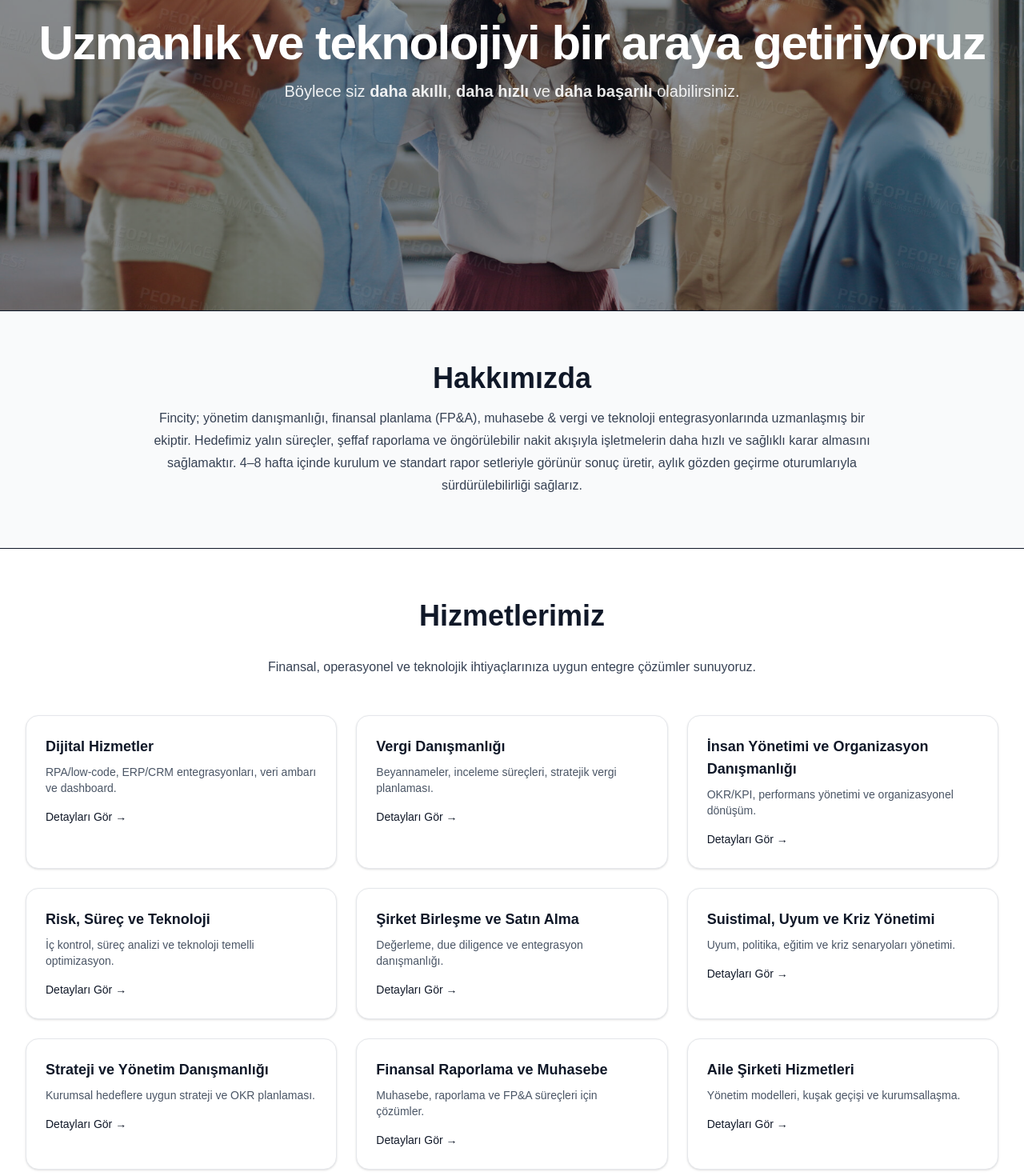
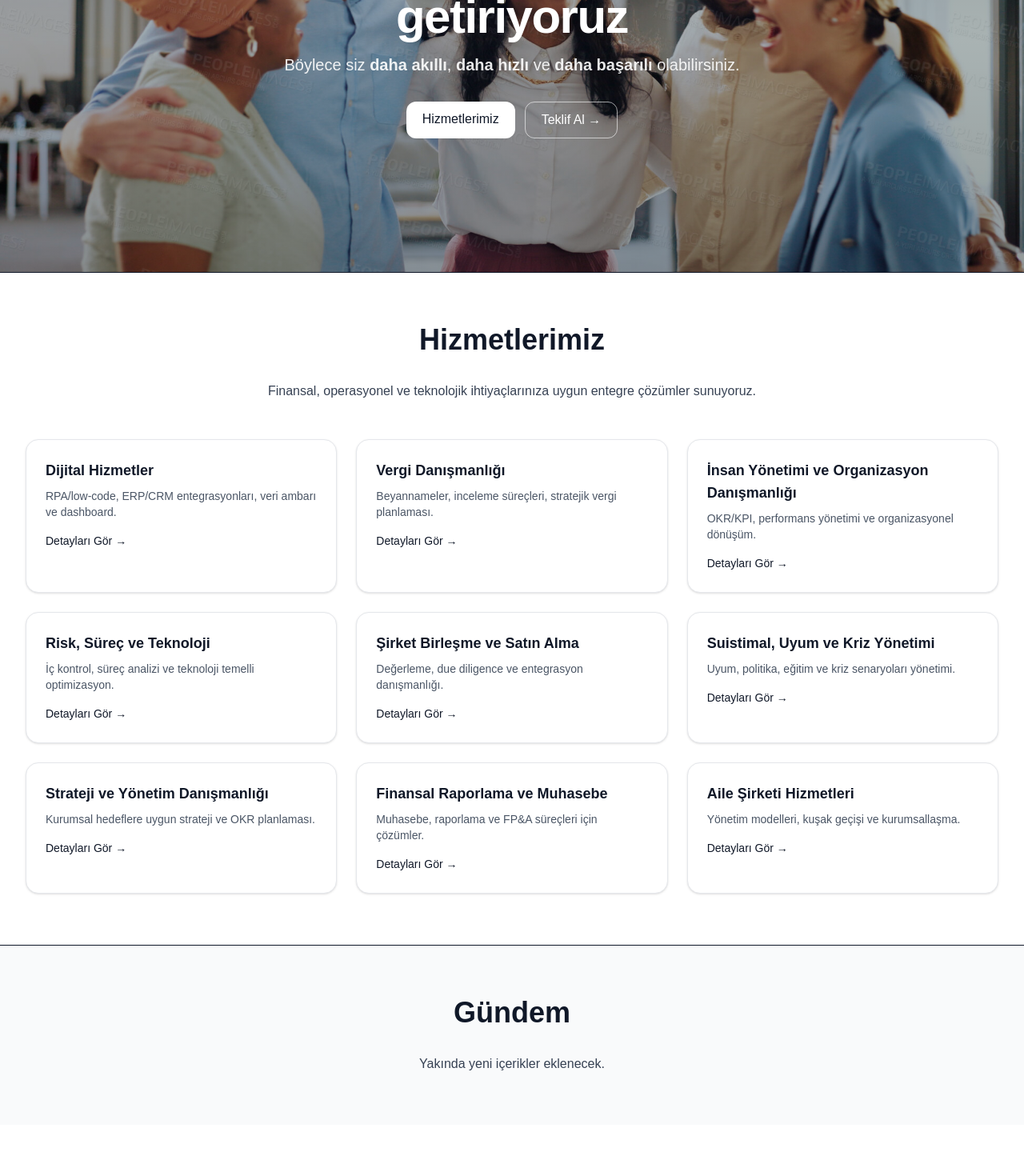
Before and after one commit to FinsightTR/fincity-site, a Next.js app: page / in a window 1280 px wide. Shown: the part 300-1770 px from the top of the page at 80% size. After the commit the page ends 1706 px from the top, so only its background shows below. Built offline with nearby package versions, Linux system fonts and the light colour scheme.

Commit message:
Ana sayfadan Hakkımızda bölümü kaldırıldı; hero görseli eklendi

```diff
--- a/app/page.tsx
+++ b/app/page.tsx
@@ -1,4 +1,6 @@
 // app/page.tsx
+import Image from "next/image";
+import Link from "next/link";
 import type { Metadata } from "next";
 
 export const metadata: Metadata = {
@@ -10,44 +12,50 @@
 export default function HomePage() {
   return (
     <main className="bg-white text-gray-900">
-      {/* HERO (full-width görsel + koyu overlay + metin) */}
-      <section className="relative w-full h-[68vh] sm:h-[72vh] lg:h-[78vh] overflow-hidden">
-        <img
+      {/* ================= HERO ================= */}
+      <section className="relative h-[60vh] md:h-[72vh] overflow-hidden">
+        {/* Arka plan görseli */}
+        <Image
           src="/hero-home.jpg"
-          alt="Fincity ekibi — danışmanlıkta güven, strateji ve iş birliği"
-          className="absolute inset-0 w-full h-full object-cover"
+          alt="Birlikte çalışan, gülümseyen ekip"
+          fill
+          priority
+          sizes="100vw"
+          className="object-cover"
         />
-        {/* koyu overlay */}
-        <div className="absolute inset-0 bg-black/40" />
-        {/* metin */}
-        <div className="absolute inset-0 flex flex-col items-center justify-center px-4 text-center text-white">
-          <h1 className="text-4xl sm:text-5xl lg:text-6xl font-extrabold tracking-tight">
+
+        {/* Degrade overlay */}
+        <div className="absolute inset-0 bg-gradient-to-b from-black/40 via-black/30 to-black/40" />
+
+        {/* İçerik */}
+        <div className="relative z-10 mx-auto max-w-5xl px-4 sm:px-6 lg:px-8 h-full flex flex-col items-center justify-center text-center text-white">
+          <h1 className="text-3xl sm:text-5xl md:text-6xl font-extrabold tracking-tight">
             Uzmanlık ve teknolojiyi bir araya getiriyoruz
           </h1>
-          <p className="mt-4 text-lg sm:text-xl max-w-2xl text-white/90">
+          <p className="mt-4 text-base sm:text-lg md:text-xl text-white/90 max-w-3xl">
             Böylece siz <span className="font-semibold">daha akıllı</span>,{" "}
             <span className="font-semibold">daha hızlı</span> ve{" "}
             <span className="font-semibold">daha başarılı</span> olabilirsiniz.
           </p>
+
+          <div className="mt-8 flex gap-3">
+            <a
+              href="/#hizmetler"
+              className="rounded-xl bg-white text-gray-900 px-5 py-2.5 font-medium hover:bg-gray-100"
+            >
+              Hizmetlerimiz
+            </a>
+            <a
+              href="/contact"
+              className="rounded-xl border border-white/60 px-5 py-2.5 font-medium text-white hover:bg-white/10"
+            >
+              Teklif Al →
+            </a>
+          </div>
         </div>
       </section>
 
-      {/* HAKKIMIZDA */}
-      <section id="about" className="border-t bg-gray-50">
-        <div className="mx-auto max-w-7xl px-4 sm:px-6 lg:px-8 py-16">
-          <h2 className="text-3xl sm:text-4xl font-bold text-center mb-4">Hakkımızda</h2>
-          <p className="mx-auto max-w-4xl text-center text-gray-700 leading-7">
-            Fincity; yönetim danışmanlığı, finansal planlama (FP&A), muhasebe & vergi
-            ve teknoloji entegrasyonlarında uzmanlaşmış bir ekiptir. Hedefimiz yalın
-            süreçler, şeffaf raporlama ve öngörülebilir nakit akışıyla işletmelerin
-            daha hızlı ve sağlıklı karar almasını sağlamaktır. 4–8 hafta içinde
-            kurulum ve standart rapor setleriyle görünür sonuç üretir, aylık gözden
-            geçirme oturumlarıyla sürdürülebilirliği sağlarız.
-          </p>
-        </div>
-      </section>
-
-      {/* ================== HİZMETLER (ANA SAYFA) ================== */}
+      {/* ================= HİZMETLER ================= */}
       <section id="hizmetler" className="border-t bg-white">
         <div className="mx-auto max-w-7xl px-4 sm:px-6 lg:px-8 py-16">
           <h2 className="text-3xl sm:text-4xl font-bold text-center mb-8">Hizmetlerimiz</h2>
@@ -56,150 +64,64 @@
           </p>
 
           <div className="grid grid-cols-1 sm:grid-cols-2 lg:grid-cols-3 gap-6">
-            {/* 1 */}
-            <a
-              href="/services/dijital"
-              className="block p-6 bg-white rounded-2xl shadow-sm border border-gray-200 hover:shadow-md transition"
-            >
+            <a href="/services/dijital" className="block p-6 bg-white rounded-2xl shadow-sm border border-gray-200 hover:shadow-md transition">
               <h3 className="text-lg font-semibold text-gray-900 mb-2">Dijital Hizmetler</h3>
-              <p className="text-sm text-gray-600">
-                RPA/low-code, ERP/CRM entegrasyonları, veri ambarı ve dashboard.
-              </p>
-              <span className="inline-block mt-4 text-sm font-medium text-gray-900">
-                Detayları Gör →
-              </span>
+              <p className="text-sm text-gray-600">RPA/low-code, ERP/CRM entegrasyonları, veri ambarı ve dashboard.</p>
+              <span className="inline-block mt-4 text-sm font-medium text-gray-900">Detayları Gör →</span>
             </a>
 
-            {/* 2 */}
-            <a
-              href="/services/vergi"
-              className="block p-6 bg-white rounded-2xl shadow-sm border border-gray-200 hover:shadow-md transition"
-            >
+            <a href="/services/vergi" className="block p-6 bg-white rounded-2xl shadow-sm border border-gray-200 hover:shadow-md transition">
               <h3 className="text-lg font-semibold text-gray-900 mb-2">Vergi Danışmanlığı</h3>
-              <p className="text-sm text-gray-600">
-                Beyannameler, inceleme süreçleri, stratejik vergi planlaması.
-              </p>
-              <span className="inline-block mt-4 text-sm font-medium text-gray-900">
-                Detayları Gör →
-              </span>
+              <p className="text-sm text-gray-600">Beyannameler, inceleme süreçleri, stratejik vergi planlaması.</p>
+              <span className="inline-block mt-4 text-sm font-medium text-gray-900">Detayları Gör →</span>
             </a>
 
-            {/* 3 */}
-            <a
-              href="/services/insan-yonetimi"
-              className="block p-6 bg-white rounded-2xl shadow-sm border border-gray-200 hover:shadow-md transition"
-            >
-              <h3 className="text-lg font-semibold text-gray-900 mb-2">
-                İnsan Yönetimi ve Organizasyon Danışmanlığı
-              </h3>
-              <p className="text-sm text-gray-600">
-                OKR/KPI, performans yönetimi ve organizasyonel dönüşüm.
-              </p>
-              <span className="inline-block mt-4 text-sm font-medium text-gray-900">
-                Detayları Gör →
-              </span>
+            <a href="/services/insan-yonetimi" className="block p-6 bg-white rounded-2xl shadow-sm border border-gray-200 hover:shadow-md transition">
+              <h3 className="text-lg font-semibold text-gray-900 mb-2">İnsan Yönetimi ve Organizasyon Danışmanlığı</h3>
+              <p className="text-sm text-gray-600">OKR/KPI, performans yönetimi ve organizasyonel dönüşüm.</p>
+              <span className="inline-block mt-4 text-sm font-medium text-gray-900">Detayları Gör →</span>
             </a>
 
-            {/* 4 */}
-            <a
-              href="/services/risk-surec"
-              className="block p-6 bg-white rounded-2xl shadow-sm border border-gray-200 hover:shadow-md transition"
-            >
-              <h3 className="text-lg font-semibold text-gray-900 mb-2">
-                Risk, Süreç ve Teknoloji
-              </h3>
-              <p className="text-sm text-gray-600">
-                İç kontrol, süreç analizi ve teknoloji temelli optimizasyon.
-              </p>
-              <span className="inline-block mt-4 text-sm font-medium text-gray-900">
-                Detayları Gör →
-              </span>
+            <a href="/services/risk-surec" className="block p-6 bg-white rounded-2xl shadow-sm border border-gray-200 hover:shadow-md transition">
+              <h3 className="text-lg font-semibold text-gray-900 mb-2">Risk, Süreç ve Teknoloji</h3>
+              <p className="text-sm text-gray-600">İç kontrol, süreç analizi ve teknoloji temelli optimizasyon.</p>
+              <span className="inline-block mt-4 text-sm font-medium text-gray-900">Detayları Gör →</span>
             </a>
 
-            {/* 5 */}
-            <a
-              href="/services/sirket-birlesme"
-              className="block p-6 bg-white rounded-2xl shadow-sm border border-gray-200 hover:shadow-md transition"
-            >
-              <h3 className="text-lg font-semibold text-gray-900 mb-2">
-                Şirket Birleşme ve Satın Alma
-              </h3>
-              <p className="text-sm text-gray-600">
-                Değerleme, due diligence ve entegrasyon danışmanlığı.
-              </p>
-              <span className="inline-block mt-4 text-sm font-medium text-gray-900">
-                Detayları Gör →
-              </span>
+            <a href="/services/sirket-birlesme" className="block p-6 bg-white rounded-2xl shadow-sm border border-gray-200 hover:shadow-md transition">
+              <h3 className="text-lg font-semibold text-gray-900 mb-2">Şirket Birleşme ve Satın Alma</h3>
+              <p className="text-sm text-gray-600">Değerleme, due diligence ve entegrasyon danışmanlığı.</p>
+              <span className="inline-block mt-4 text-sm font-medium text-gray-900">Detayları Gör →</span>
             </a>
 
-            {/* 6 */}
-            <a
-              href="/services/suistimal-uyum-kriz"
-              className="block p-6 bg-white rounded-2xl shadow-sm border border-gray-200 hover:shadow-md transition"
-            >
-              <h3 className="text-lg font-semibold text-gray-900 mb-2">
-                Suistimal, Uyum ve Kriz Yönetimi
-              </h3>
-              <p className="text-sm text-gray-600">
-                Uyum, politika, eğitim ve kriz senaryoları yönetimi.
-              </p>
-              <span className="inline-block mt-4 text-sm font-medium text-gray-900">
-                Detayları Gör →
-              </span>
+            <a href="/services/suistimal-uyum-kriz" className="block p-6 bg-white rounded-2xl shadow-sm border border-gray-200 hover:shadow-md transition">
+              <h3 className="text-lg font-semibold text-gray-900 mb-2">Suistimal, Uyum ve Kriz Yönetimi</h3>
+              <p className="text-sm text-gray-600">Uyum, politika, eğitim ve kriz senaryoları yönetimi.</p>
+              <span className="inline-block mt-4 text-sm font-medium text-gray-900">Detayları Gör →</span>
             </a>
 
-            {/* 7 */}
-            <a
-              href="/services/strateji-yonetim"
-              className="block p-6 bg-white rounded-2xl shadow-sm border border-gray-200 hover:shadow-md transition"
-            >
-              <h3 className="text-lg font-semibold text-gray-900 mb-2">
-                Strateji ve Yönetim Danışmanlığı
-              </h3>
-              <p className="text-sm text-gray-600">
-                Kurumsal hedeflere uygun strateji ve OKR planlaması.
-              </p>
-              <span className="inline-block mt-4 text-sm font-medium text-gray-900">
-                Detayları Gör →
-              </span>
+            <a href="/services/strateji-yonetim" className="block p-6 bg-white rounded-2xl shadow-sm border border-gray-200 hover:shadow-md transition">
+              <h3 className="text-lg font-semibold text-gray-900 mb-2">Strateji ve Yönetim Danışmanlığı</h3>
+              <p className="text-sm text-gray-600">Kurumsal hedeflere uygun strateji ve OKR planlaması.</p>
+              <span className="inline-block mt-4 text-sm font-medium text-gray-900">Detayları Gör →</span>
             </a>
 
-            {/* 8 */}
-            <a
-              href="/services/finansal-raporlama"
-              className="block p-6 bg-white rounded-2xl shadow-sm border border-gray-200 hover:shadow-md transition"
-            >
-              <h3 className="text-lg font-semibold text-gray-900 mb-2">
-                Finansal Raporlama ve Muhasebe
-              </h3>
-              <p className="text-sm text-gray-600">
-                Muhasebe, raporlama ve FP&A süreçleri için çözümler.
-              </p>
-              <span className="inline-block mt-4 text-sm font-medium text-gray-900">
-                Detayları Gör →
-              </span>
+            <a href="/services/finansal-raporlama" className="block p-6 bg-white rounded-2xl shadow-sm border border-gray-200 hover:shadow-md transition">
+              <h3 className="text-lg font-semibold text-gray-900 mb-2">Finansal Raporlama ve Muhasebe</h3>
+              <p className="text-sm text-gray-600">Muhasebe, raporlama ve FP&A süreçleri için çözümler.</p>
+              <span className="inline-block mt-4 text-sm font-medium text-gray-900">Detayları Gör →</span>
             </a>
 
-            {/* 9 */}
-            <a
-              href="/services/aile-sirketi"
-              className="block p-6 bg-white rounded-2xl shadow-sm border border-gray-200 hover:shadow-md transition"
-            >
-              <h3 className="text-lg font-semibold text-gray-900 mb-2">
-                Aile Şirketi Hizmetleri
-              </h3>
-              <p className="text-sm text-gray-600">
-                Yönetim modelleri, kuşak geçişi ve kurumsallaşma.
-              </p>
-              <span className="inline-block mt-4 text-sm font-medium text-gray-900">
-                Detayları Gör →
-              </span>
+            <a href="/services/aile-sirketi" className="block p-6 bg-white rounded-2xl shadow-sm border border-gray-200 hover:shadow-md transition">
+              <h3 className="text-lg font-semibold text-gray-900 mb-2">Aile Şirketi Hizmetleri</h3>
+              <p className="text-sm text-gray-600">Yönetim modelleri, kuşak geçişi ve kurumsallaşma.</p>
+              <span className="inline-block mt-4 text-sm font-medium text-gray-900">Detayları Gör →</span>
             </a>
           </div>
         </div>
       </section>
 
-      {/* GÜNDEM / HABERLER */}
+      {/* ================= GÜNDEM ================= */}
       <section id="news" className="border-t bg-gray-50">
         <div className="mx-auto max-w-7xl px-4 sm:px-6 lg:px-8 py-16">
           <h2 className="text-3xl sm:text-4xl font-bold text-center mb-8">Gündem</h2>
```
